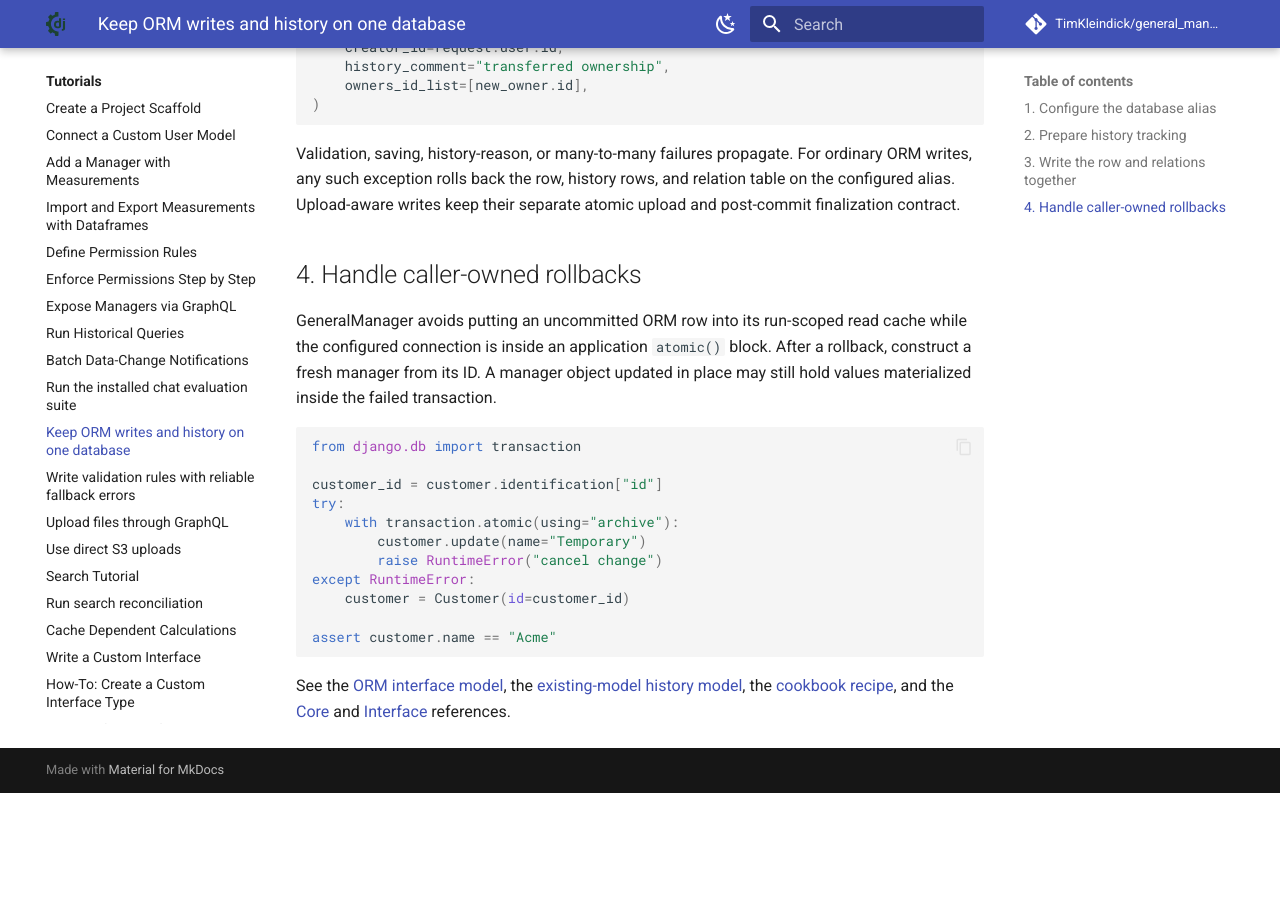
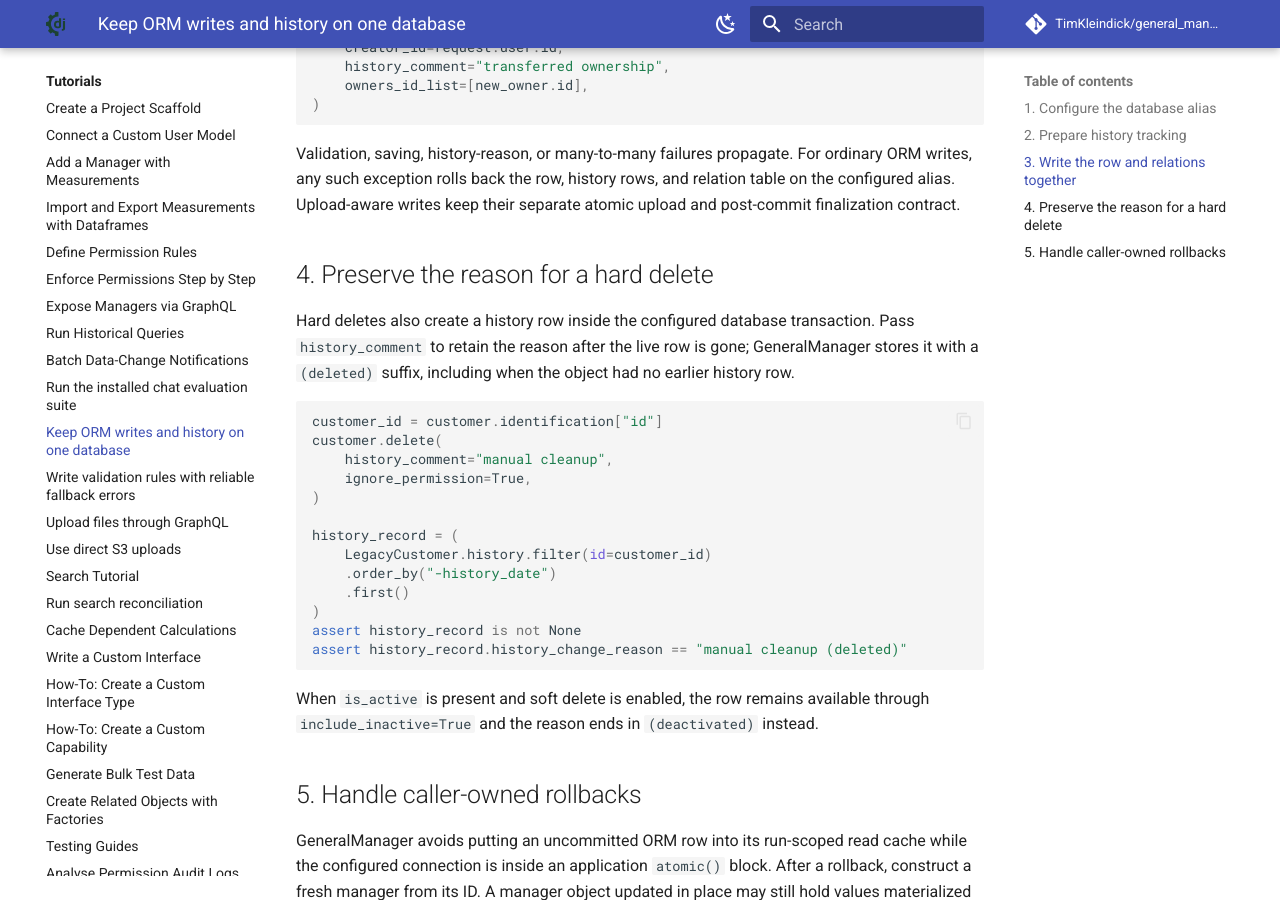
Before and after one commit to TimKleindick/general_manager, an MkDocs documentation site: the page built from docs/howto/orm_atomic_writes.md, in a window 1280 px wide and 900 px high, scrolled down 1953 px. Built offline with MkDocs 1.6.1 and Material for MkDocs 9.7.7, drawn with Linux system fonts in a browser that asks for light colours; comment, search, counter and statistics services are not loaded; before the commit the page ends 2746 px from its top, so only the background shows below that.

Commit message:
docs: document hard-delete history reasons

````diff
--- a/docs/howto/orm_atomic_writes.md
+++ b/docs/howto/orm_atomic_writes.md
@@ -101,7 +101,34 @@ ordinary ORM writes, any such exception rolls back the row, history rows, and
 relation table on the configured alias. Upload-aware writes keep their separate
 atomic upload and post-commit finalization contract.
 
-## 4. Handle caller-owned rollbacks
+## 4. Preserve the reason for a hard delete
+
+Hard deletes also create a history row inside the configured database
+transaction. Pass `history_comment` to retain the reason after the live row is
+gone; GeneralManager stores it with a ` (deleted)` suffix, including when the
+object had no earlier history row.
+
+```python
+customer_id = customer.identification["id"]
+customer.delete(
+    history_comment="manual cleanup",
+    ignore_permission=True,
+)
+
+history_record = (
+    LegacyCustomer.history.filter(id=customer_id)
+    .order_by("-history_date")
+    .first()
+)
+assert history_record is not None
+assert history_record.history_change_reason == "manual cleanup (deleted)"
+```
+
+When `is_active` is present and soft delete is enabled, the row remains
+available through `include_inactive=True` and the reason ends in
+` (deactivated)` instead.
+
+## 5. Handle caller-owned rollbacks
 
 GeneralManager avoids putting an uncommitted ORM row into its run-scoped read
 cache while the configured connection is inside an application `atomic()`
````
Also changed, not shown: docs/api/core.md (+7 -3 lines), docs/api/interface.md (+9 -5 lines), docs/concepts/interfaces/db_based_interface.md (+6 -3 lines), docs/concepts/interfaces/existing_model_interface.md (+1 -1 lines), docs/examples/existing_model_interface.md (+23 -0 lines).
